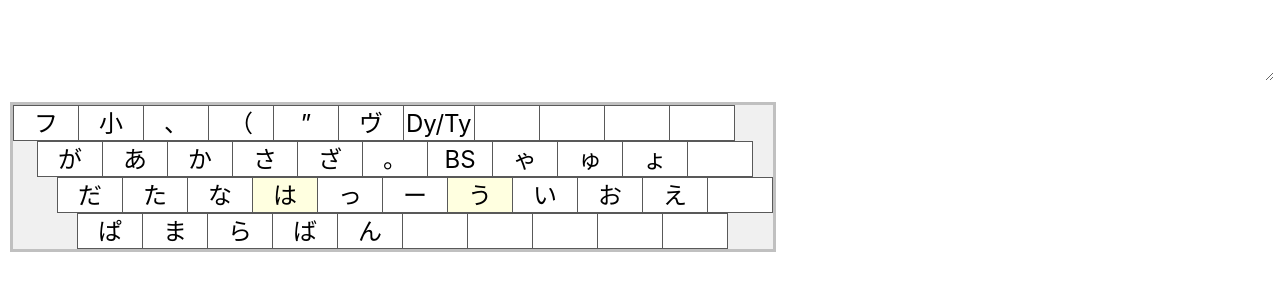
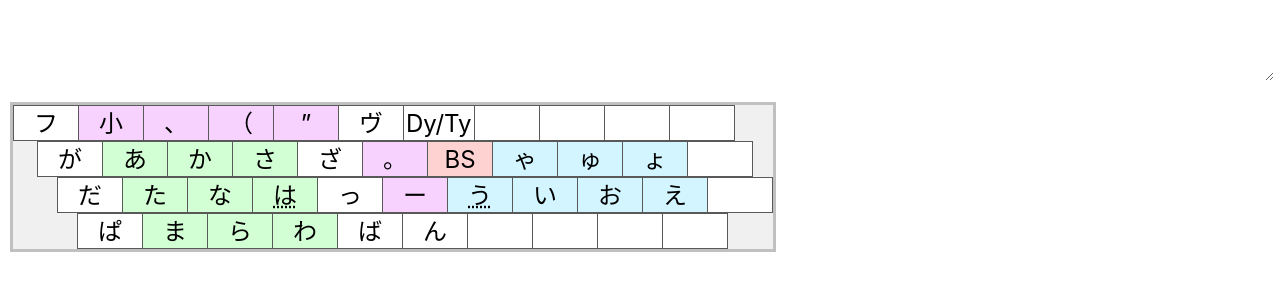
Before and after one commit to funatsufumiya/pc-f-layout_viewer, a plain HTML site: page index.html in a window 1280 px wide. Drawn offline with nearby package versions, Linux system fonts and the light colour scheme.

Commit message:
Added functional color highlight

```diff
--- a/index.html
+++ b/index.html
@@ -59,8 +59,28 @@
         }
 
         div.cell.hp {
-            /* border-bottom: 3px solid black; */
-            background: #ffffe0;
+            text-decoration: underline;
+            text-decoration-style: dotted;
+            /* text-decoration-thickness: 1px; */
+            text-underline-offset: 3px;
+            /* border: 3px solid #595959; */
+            /* background: #ffffe0; */
+        }
+
+        div.cell.fn {
+            background: #F7D2FF;
+        }
+
+        div.cell.bs {
+            background: #FFD2D2;
+        }
+
+        div.cell.gyo {
+            background: #D2F5FF;
+        }
+
+        div.cell.dan {
+            background: #D2FFD4;
         }
 
         div.cell.half {
@@ -89,7 +109,7 @@
         }
 
         div.table.ja[data-table-hl] {
-            border: 3px solid #bb0000;
+            /* border: 3px solid #bb0000; */
         }
 
         div.table.ja div.cell[data-hl] {
@@ -144,10 +164,10 @@
         <div class="table ja">
             <div class="row">
                 <div class="cell" data-val="フ">フ</div>
-                <div class="cell" data-val="小">小</div>
-                <div class="cell" data-val="、">、</div>
-                <div class="cell" data-val="（">（</div>
-                <div class="cell" data-val="”">”</div>
+                <div class="cell fn" data-val="小">小</div>
+                <div class="cell fn" data-val="、">、</div>
+                <div class="cell fn" data-val="（">（</div>
+                <div class="cell fn" data-val="”">”</div>
                 <div class="cell" data-val="ヴ">ヴ</div>
                 <div class="cell" data-val="Dy/Ty">Dy/Ty</div>
                 <div class="cell" data-val="--"></div>
@@ -158,39 +178,39 @@
             <div class="row">
                 <div class="cell half">&nbsp;</div>
                 <div class="cell" data-val="が">が</div>
-                <div class="cell" data-val="あ">あ</div>
-                <div class="cell" data-val="か">か</div>
-                <div class="cell" data-val="さ">さ</div>
+                <div class="cell dan" data-val="あ">あ</div>
+                <div class="cell dan" data-val="か">か</div>
+                <div class="cell dan" data-val="さ">さ</div>
                 <div class="cell" data-val="ざ">ざ</div>
-                <div class="cell" data-val="。">。</div>
-                <div class="cell" data-val="BS">BS</div>
-                <div class="cell" data-val="ゃ">ゃ</div>
-                <div class="cell" data-val="ゅ">ゅ</div>
-                <div class="cell" data-val="ょ">ょ</div>
+                <div class="cell fn" data-val="。">。</div>
+                <div class="cell bs" data-val="BS">BS</div>
+                <div class="cell gyo" data-val="ゃ">ゃ</div>
+                <div class="cell gyo" data-val="ゅ">ゅ</div>
+                <div class="cell gyo" data-val="ょ">ょ</div>
                 <div class="cell" data-val="--"></div>
             </div>
             <div class="row">
                 <div class="cell one">&nbsp;</div>
                 <div class="cell" data-val="だ">だ</div>
-                <div class="cell" data-val="た">た</div>
-                <div class="cell" data-val="な">な</div>
-                <div class="cell hp" data-val="は">は</div>
+                <div class="cell dan" data-val="た">た</div>
+                <div class="cell dan" data-val="な">な</div>
+                <div class="cell dan hp" data-val="は">は</div>
                 <div class="cell" data-val="っ">っ</div>
-                <div class="cell" data-val="ー">ー</div>
-                <div class="cell hp" data-val="う">う</div>
-                <div class="cell" data-val="い">い</div>
-                <div class="cell" data-val="お">お</div>
-                <div class="cell" data-val="え">え</div>
+                <div class="cell fn" data-val="ー">ー</div>
+                <div class="cell gyo hp" data-val="う">う</div>
+                <div class="cell gyo" data-val="い">い</div>
+                <div class="cell gyo" data-val="お">お</div>
+                <div class="cell gyo" data-val="え">え</div>
                 <div class="cell" data-val="--"></div>
             </div>
             <div class="row">
                 <div class="cell one-half">&nbsp;</div>
                 <div class="cell" data-val="ぱ">ぱ</div>
-                <div class="cell" data-val="ま">ま</div>
-                <div class="cell" data-val="ら">ら</div>
+                <div class="cell dan" data-val="ま">ま</div>
+                <div class="cell dan" data-val="ら">ら</div>
+                <div class="cell dan" data-val="わ">わ</div>
                 <div class="cell" data-val="ば">ば</div>
                 <div class="cell" data-val="ん">ん</div>
-                <div class="cell" data-val="--"></div>
                 <div class="cell" data-val="--"></div>
                 <div class="cell" data-val="--"></div>
                 <div class="cell" data-val="--"></div>
@@ -211,7 +231,7 @@
             ['は', ['は', 'ひ', 'ふ', 'へ', 'ほ', 'ひゃ', 'ひゅ', 'ひょ']],
             ['ま', ['ま', 'み', 'む', 'め', 'も', 'みゃ', 'みゅ', 'みょ']],
             ['ら', ['ら', 'り', 'る', 'れ', 'ろ', 'りゃ', 'りゅ', 'りょ']],
-            ['わ', ['わ', 'を', 'ん']],
+            ['わ', ['わ', 'うぃ', 'うぇ', 'を']],
 
             ['が', ['が', 'ぎ', 'ぐ', 'げ', 'ご', 'ぎゃ', 'ぎゅ', 'ぎょ']],
             ['だ', ['だ', 'ぢ', 'づ', 'で', 'ど', 'ぢゃ', 'ぢゅ', 'ぢょ']],
@@ -221,10 +241,10 @@
             ['フ', ['ふぁ', 'ふぃ', 'ふぇ', 'ふぉ', 'ふゃ', 'ふゅ', 'ふょ']],
             ['ヴ', ['ゔぁ', 'ゔぃ', 'ゔ', 'ゔぇ', 'ゔぉ', 'ゔゃ', 'ゔゅ', 'ゔょ']],
 
-            ['い', ['ぃ', 'い', 'き', 'し', 'ち', 'に', 'ひ', 'み', 'り', 'ぎ', 'ぢ', 'じ', 'び', 'ぴ', 'ふぃ', 'ゔぁ', 'でぃ', '＜', '＆']],
+            ['い', ['ぃ', 'い', 'き', 'し', 'ち', 'に', 'ひ', 'み', 'り', 'ぎ', 'ぢ', 'じ', 'び', 'ぴ', 'うぃ', 'ふぃ', 'ゔぁ', 'でぃ', '＜', '＆']],
             ['う', ['ぅ', 'う', 'く', 'す', 'つ', 'ぬ', 'ふ', 'む', 'る', 'ぐ', 'づ', 'ず', 'ぶ', 'ぷ', 'ゔぃ', 'でゅ', '～', '）', '’']],
-            ['え', ['ぇ', 'え', 'け', 'せ', 'て', 'ね', 'へ', 'め', 'れ', 'げ', 'で', 'で', 'べ', 'ぺ', 'ふぇ', 'ゔぇ', 'てぇ', '」', '＄']],
-            ['お', ['ぉ', 'お', 'こ', 'そ', 'と', 'の', 'ほ', 'も', 'ろ', 'ご', 'ど', 'ど', 'ぼ', 'ぽ', 'ふぉ', 'ゔぉ', 'でょ', '「', '＃']],
+            ['え', ['ぇ', 'え', 'け', 'せ', 'て', 'ね', 'へ', 'め', 'れ', 'げ', 'で', 'で', 'べ', 'ぺ', 'うぇ', 'ふぇ', 'ゔぇ', 'てぇ', '」', '＄']],
+            ['お', ['ぉ', 'お', 'こ', 'そ', 'と', 'の', 'ほ', 'も', 'ろ', 'ご', 'ど', 'ど', 'ぼ', 'ぽ', 'を', 'ふぉ', 'ゔぉ', 'でょ', '「', '＃']],
 
             ['ゃ', ['や', 'ゃ', 'きゃ', 'しゃ', 'ちゃ', 'にゃ', 'ひゃ', 'みゃ', 'りゃ', 'ぎゃ', 'ぢゃ', 'じゃ', 'びゃ', 'ぴゃ', 'ふゃ', 'ゔゃ', 'てぃ']],
             ['ゅ', ['ゆ', 'ゅ', 'きゅ', 'しゅ', 'ちゅ', 'にゅ', 'ひゅ', 'みゅ', 'りゅ', 'ぎゅ', 'ぢゅ', 'じゅ', 'びゅ', 'ぴゅ', 'ふゅ', 'ゔゅ', 'てゅ']],
```
